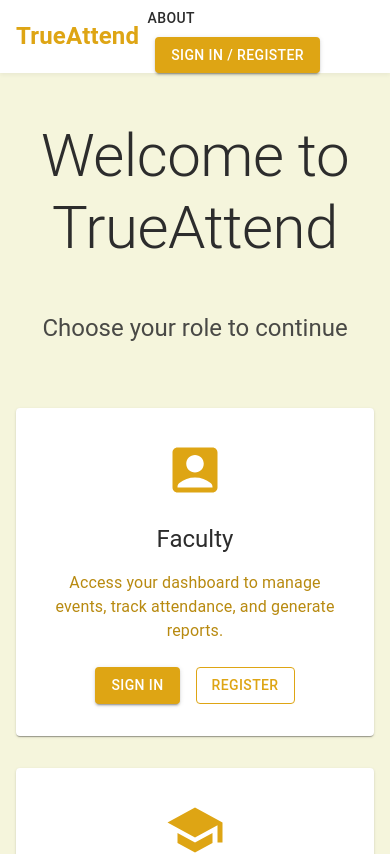
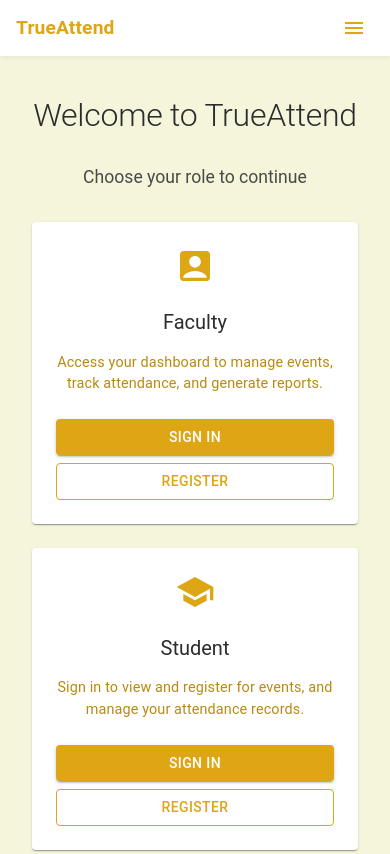
Before and after one commit to seanb1526/Attendance_Project, a React (Create React App) app in the folder frontend/: page /auth in a window 390 px wide. Shown: the top 854 px of the page. Built offline with nearby package versions, Linux system fonts and the light colour scheme.

Commit message:
optimized for mobile

```diff
--- a/frontend/src/components/Auth/AuthLanding.js
+++ b/frontend/src/components/Auth/AuthLanding.js
@@ -1,58 +1,104 @@
 import React from 'react';
-import { Container, Typography, Box, Button, Paper, Grid } from '@mui/material';
+import { Container, Typography, Box, Button, Paper, Grid, useTheme, useMediaQuery } from '@mui/material';
 import { useNavigate } from 'react-router-dom';
 import SchoolIcon from '@mui/icons-material/School';
 import AccountBoxIcon from '@mui/icons-material/AccountBox';
 
 const AuthLanding = () => {
   const navigate = useNavigate();
+  const theme = useTheme();
+  const isMobile = useMediaQuery(theme.breakpoints.down('sm'));
 
   return (
-    <Box sx={{ pt: 15, pb: 8, bgcolor: '#F5F5DC' }}>
+    <Box sx={{
+      pt: isMobile ? 12 : 15,
+      pb: isMobile ? 6 : 8,
+      bgcolor: '#F5F5DC',
+      px: isMobile ? 2 : 0
+    }}>
       <Container maxWidth="lg">
         <Typography
           variant="h2"
           align="center"
-          sx={{ mb: 6, color: '#2C2C2C' }}
+          sx={{
+            mb: 4,
+            color: '#2C2C2C',
+            fontSize: isMobile ? '2rem' : '3rem'
+          }}
         >
           Welcome to TrueAttend
         </Typography>
         <Typography
           variant="h5"
           align="center"
-          sx={{ mb: 8, color: '#2C2C2C', opacity: 0.85 }}
+          sx={{
+            mb: isMobile ? 4 : 8,
+            color: '#2C2C2C',
+            opacity: 0.85,
+            fontSize: isMobile ? '1.1rem' : '1.5rem'
+          }}
         >
           Choose your role to continue
         </Typography>
 
-        <Grid container spacing={4}>
+        <Grid container spacing={isMobile ? 3 : 4}>
           <Grid item xs={12} md={6}>
             <Paper
               sx={{
-                p: 4,
+                p: isMobile ? 3 : 4,
                 textAlign: 'center',
                 height: '100%',
                 cursor: 'pointer',
                 bgcolor: '#FFFFFF',
                 transition: 'transform 0.2s, box-shadow 0.2s',
                 '&:hover': {
-                  transform: 'translateY(-4px)',
+                  transform: isMobile ? 'none' : 'translateY(-4px)',
                   boxShadow: 3,
                 },
               }}
             >
-              <AccountBoxIcon sx={{ fontSize: 60, color: '#DEA514' }} />
-              <Typography variant="h5" component="h2" sx={{ mt: 2, mb: 2, color: '#2C2C2C' }}>
+              <AccountBoxIcon sx={{
+                fontSize: isMobile ? 40 : 60,
+                color: '#DEA514'
+              }} />
+              <Typography
+                variant="h5"
+                component="h2"
+                sx={{
+                  mt: 2,
+                  mb: 2,
+                  color: '#2C2C2C',
+                  fontSize: isMobile ? '1.25rem' : '1.5rem'
+                }}
+              >
                 Faculty
               </Typography>
-              <Typography color="text.secondary" sx={{ mb: 3 }}>
+              <Typography
+                color="text.secondary"
+                sx={{
+                  mb: 3,
+                  fontSize: isMobile ? '0.9rem' : '1rem'
+                }}
+              >
                 Access your dashboard to manage events, track attendance, and generate reports.
               </Typography>
-              <Box sx={{ mt: 2 }}>
-                <Button variant="contained" sx={{ mr: 2 }}>
+              <Box sx={{
+                mt: 2,
+                display: 'flex',
+                flexDirection: isMobile ? 'column' : 'row',
+                gap: isMobile ? 1 : 2,
+                justifyContent: 'center'
+              }}>
+                <Button
+                  variant="contained"
+                  fullWidth={isMobile}
+                >
                   Sign In
                 </Button>
-                <Button variant="outlined">
+                <Button
+                  variant="outlined"
+                  fullWidth={isMobile}
+                >
                   Register
                 </Button>
               </Box>
@@ -62,30 +108,60 @@ const AuthLanding = () => {
           <Grid item xs={12} md={6}>
             <Paper
               sx={{
-                p: 4,
+                p: isMobile ? 3 : 4,
                 textAlign: 'center',
                 height: '100%',
                 cursor: 'pointer',
                 bgcolor: '#FFFFFF',
                 transition: 'transform 0.2s, box-shadow 0.2s',
                 '&:hover': {
-                  transform: 'translateY(-4px)',
+                  transform: isMobile ? 'none' : 'translateY(-4px)',
                   boxShadow: 3,
                 },
               }}
             >
-              <SchoolIcon sx={{ fontSize: 60, color: '#DEA514' }} />
-              <Typography variant="h5" component="h2" sx={{ mt: 2, mb: 2, color: '#2C2C2C' }}>
+              <SchoolIcon sx={{
+                fontSize: isMobile ? 40 : 60,
+                color: '#DEA514'
+              }} />
+              <Typography
+                variant="h5"
+                component="h2"
+                sx={{
+                  mt: 2,
+                  mb: 2,
+                  color: '#2C2C2C',
+                  fontSize: isMobile ? '1.25rem' : '1.5rem'
+                }}
+              >
                 Student
               </Typography>
-              <Typography color="text.secondary" sx={{ mb: 3 }}>
+              <Typography
+                color="text.secondary"
+                sx={{
+                  mb: 3,
+                  fontSize: isMobile ? '0.9rem' : '1rem'
+                }}
+              >
                 Sign in to view and register for events, and manage your attendance records.
               </Typography>
-              <Box sx={{ mt: 2 }}>
-                <Button variant="contained" sx={{ mr: 2 }}>
+              <Box sx={{
+                mt: 2,
+                display: 'flex',
+                flexDirection: isMobile ? 'column' : 'row',
+                gap: isMobile ? 1 : 2,
+                justifyContent: 'center'
+              }}>
+                <Button
+                  variant="contained"
+                  fullWidth={isMobile}
+                >
                   Sign In
                 </Button>
-                <Button variant="outlined">
+                <Button
+                  variant="outlined"
+                  fullWidth={isMobile}
+                >
                   Register
                 </Button>
               </Box>
--- a/frontend/src/components/Home.js
+++ b/frontend/src/components/Home.js
@@ -1,32 +1,40 @@
 import React from 'react';
-import { Container, Typography, Box, Button, Grid, Paper } from '@mui/material';
+import { Container, Typography, Box, Button, Grid, Paper, useTheme, useMediaQuery } from '@mui/material';
 import { Link as RouterLink } from 'react-router-dom';
 import QrCodeScannerIcon from '@mui/icons-material/QrCodeScanner';
 import AutoAwesomeIcon from '@mui/icons-material/AutoAwesome';
 import VerifiedUserIcon from '@mui/icons-material/VerifiedUser';
 
 const Home = () => {
+  const theme = useTheme();
+  const isMobile = useMediaQuery(theme.breakpoints.down('sm'));
+
   return (
     <Box>
       {/* Hero Section */}
       <Box
         sx={{
           bgcolor: '#F5F5DC', // Soft Beige background
-          pt: 15, // Increased to account for fixed navbar
-          pb: 10,
+          pt: isMobile ? 12 : 15, // Increased to account for fixed navbar
+          pb: isMobile ? 6 : 10,
         }}
       >
         <Container maxWidth="lg">
-          <Grid container spacing={6} alignItems="center">
+          <Grid container spacing={isMobile ? 4 : 6} alignItems="center">
             <Grid item xs={12} md={6}>
               <Typography
                 variant="h1"
                 component="h1"
                 gutterBottom
                 sx={{
-                  fontSize: { xs: '2.5rem', md: '3.5rem' },
+                  fontSize: {
+                    xs: '2rem',
+                    sm: '2.5rem',
+                    md: '3.5rem'
+                  },
                   fontWeight: 'bold',
                   color: '#2C2C2C',
+                  textAlign: isMobile ? 'center' : 'left',
                   '& span': {
                     color: '#DEA514', // New Saffron
                   }
@@ -41,16 +49,27 @@ const Home = () => {
                   mb: 4,
                   color: '#2C2C2C',
                   opacity: 0.85,
+                  fontSize: {
+                    xs: '1rem',
+                    sm: '1.25rem'
+                  },
+                  textAlign: isMobile ? 'center' : 'left',
                 }}
               >
                 Transform your event attendance tracking with QR codes and automated processing. Perfect for managing extra credit events.
               </Typography>
-              <Box sx={{ display: 'flex', gap: 2 }}>
+              <Box sx={{
+                display: 'flex',
+                gap: 2,
+                flexDirection: isMobile ? 'column' : 'row',
+                alignItems: isMobile ? 'stretch' : 'flex-start',
+              }}>
                 <Button
                   variant="contained"
                   size="large"
                   component={RouterLink}
                   to="/register"
+                  fullWidth={isMobile}
                 >
                   Get Started
                 </Button>
@@ -59,6 +78,7 @@ const Home = () => {
                   size="large"
                   component={RouterLink}
                   to="/about"
+                  fullWidth={isMobile}
                 >
                   Learn More
                 </Button>
@@ -72,15 +92,20 @@ const Home = () => {
       </Box>
 
       {/* Features Section */}
-      <Box sx={{ py: 10, bgcolor: '#FFFFFF' }}>
+      <Box sx={{
+        py: isMobile ? 6 : 10,
+        bgcolor: '#FFFFFF',
+        px: isMobile ? 2 : 0
+      }}>
         <Container maxWidth="lg">
           <Typography
             variant="h2"
             align="center"
             sx={{
-              mb: 8,
+              mb: isMobile ? 4 : 8,
               color: '#2C2C2C',
               fontWeight: 600,
+              fontSize: isMobile ? '2rem' : '3rem',
               '& span': {
                 color: '#DEA514', // New Saffron
               }
@@ -88,7 +113,7 @@ const Home = () => {
           >
             Why Choose <span>TrueAttend</span>?
           </Typography>
-          <Grid container spacing={4}>
+          <Grid container spacing={isMobile ? 3 : 4}>
             {[
               {
                 icon: <QrCodeScannerIcon sx={{ fontSize: 60, color: '#DEA514', mb: 2 }} />,
--- a/frontend/src/components/Navbar.js
+++ b/frontend/src/components/Navbar.js
@@ -1,28 +1,95 @@
-import React from 'react';
-import { AppBar, Toolbar, Typography, Button, Box } from '@mui/material';
+import React, { useState } from 'react';
+import {
+  AppBar,
+  Toolbar,
+  Typography,
+  Button,
+  Box,
+  useTheme,
+  useMediaQuery,
+  IconButton,
+  Drawer,
+  List,
+  ListItem,
+  ListItemText
+} from '@mui/material';
+import MenuIcon from '@mui/icons-material/Menu';
 import { Link as RouterLink } from 'react-router-dom';
 
 const Navbar = () => {
+  const theme = useTheme();
+  const isMobile = useMediaQuery(theme.breakpoints.down('sm'));
+  const [mobileOpen, setMobileOpen] = useState(false);
+
+  const handleDrawerToggle = () => {
+    setMobileOpen(!mobileOpen);
+  };
+
+  const menuItems = [
+    { text: 'About', path: '/about' },
+    { text: 'Sign In / Register', path: '/auth' }
+  ];
+
+  const drawer = (
+    <Box sx={{ width: 250, pt: 2 }}>
+      <List>
+        {menuItems.map((item) => (
+          <ListItem
+            key={item.text}
+            component={RouterLink}
+            to={item.path}
+            onClick={handleDrawerToggle}
+            sx={{
+              color: '#2C2C2C',
+              '&:hover': {
+                backgroundColor: 'rgba(222, 165, 20, 0.08)',
+              }
+            }}
+          >
+            <ListItemText
+              primary={item.text}
+              sx={{
+                color: item.text === 'Sign In / Register' ? '#DEA514' : 'inherit',
+                fontWeight: item.text === 'Sign In / Register' ? 'bold' : 'normal',
+              }}
+            />
+          </ListItem>
+        ))}
+      </List>
+    </Box>
+  );
+
   return (
     <AppBar position="fixed">
-      <Toolbar>
+      <Toolbar sx={{ justifyContent: 'space-between' }}>
         <Typography
           variant="h6"
           component={RouterLink}
           to="/"
           sx={{
-            flexGrow: 1,
             textDecoration: 'none',
-            color: '#DEA514', // New Saffron
+            color: '#DEA514',
             fontWeight: 'bold',
-            fontSize: '1.5rem',
+            fontSize: isMobile ? '1.2rem' : '1.5rem',
             '&:hover': {
-              color: '#B88A10', // Darker Saffron
+              color: '#B88A10',
             }
           }}
         >
           TrueAttend
         </Typography>
+
+        {isMobile ? (
+          <IconButton
+            color="inherit"
+            aria-label="open drawer"
+            edge="start"
+            onClick={handleDrawerToggle}
+            sx={{ color: '#DEA514' }}
+          >
+            <MenuIcon />
+          </IconButton>
+        ) : (
           <Box>
             <Button
               component={RouterLink}
@@ -30,7 +97,7 @@ const Navbar = () => {
               sx={{
                 color: '#2C2C2C',
                 '&:hover': {
-                color: '#DEA514', // New Saffron
+                  color: '#DEA514',
                 }
               }}
             >
@@ -42,15 +109,36 @@ const Navbar = () => {
               to="/auth"
               sx={{
                 ml: 2,
-              bgcolor: '#DEA514', // New Saffron
+                bgcolor: '#DEA514',
                 '&:hover': {
-                bgcolor: '#B88A10', // Darker Saffron
+                  bgcolor: '#B88A10',
                 }
               }}
             >
               Sign In / Register
             </Button>
           </Box>
+        )}
+
+        <Drawer
+          variant="temporary"
+          anchor="right"
+          open={mobileOpen}
+          onClose={handleDrawerToggle}
+          ModalProps={{
+            keepMounted: true, // Better mobile performance
+          }}
+          sx={{
+            display: { xs: 'block', sm: 'none' },
+            '& .MuiDrawer-paper': {
+              boxSizing: 'border-box',
+              width: 250,
+              backgroundColor: '#FFFFFF',
+            },
+          }}
+        >
+          {drawer}
+        </Drawer>
       </Toolbar>
     </AppBar>
   );
```
Lines whose indentation alone changed are shown as unchanged.
